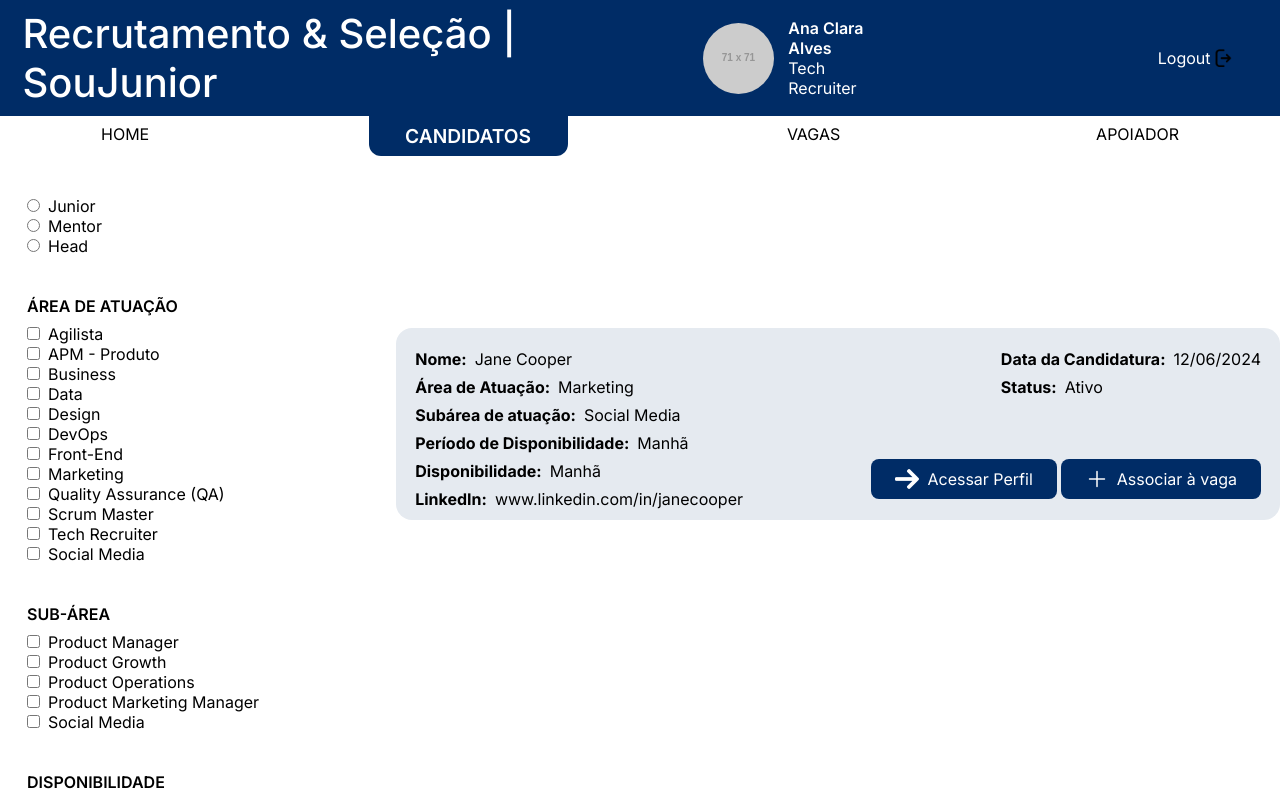
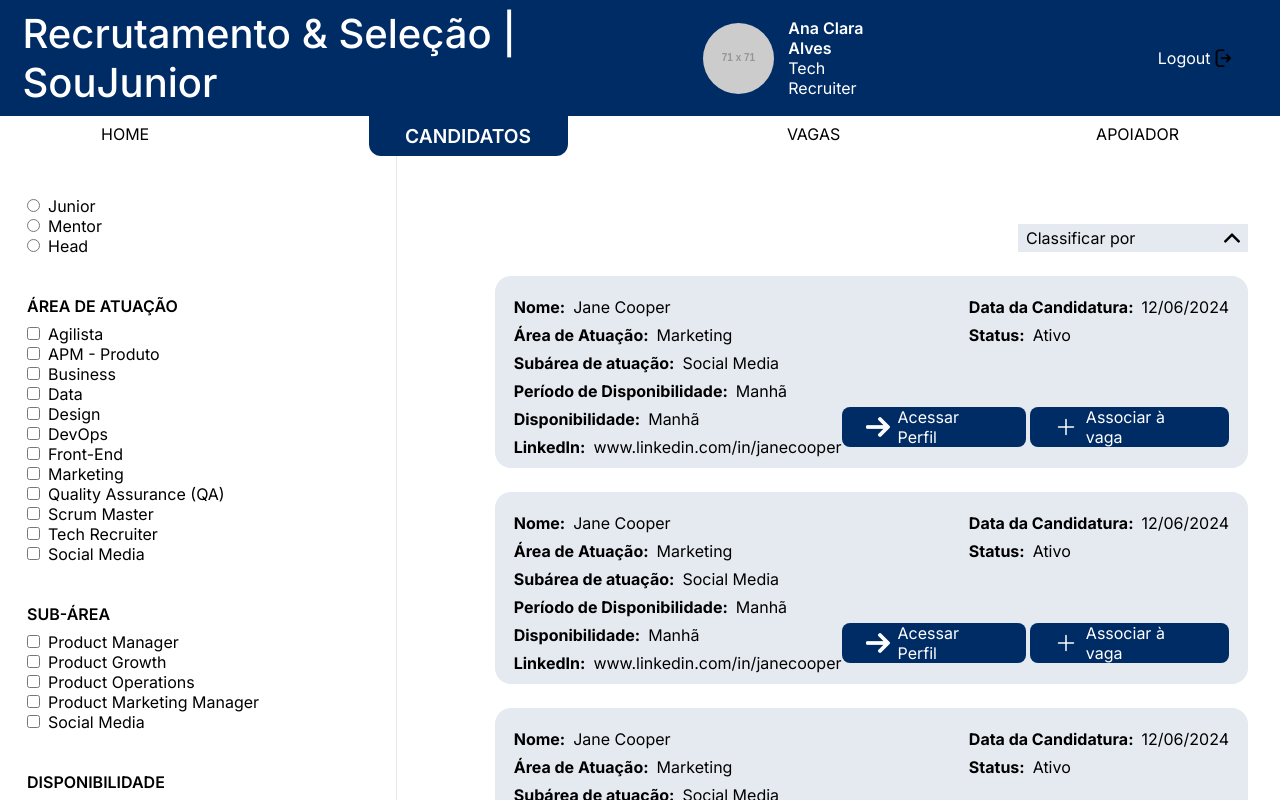
Before and after one commit to BarbasPedro/soujunior_backoffice, a Vue app in the folder backoffice-rh/: page / in a window 1280 px wide. Shown: the top 800 px of the page. Built offline with nearby package versions, Linux system fonts and the light colour scheme.

Commit message:
Add componentes e scripts

```diff
--- a/backoffice-rh/src/App.vue
+++ b/backoffice-rh/src/App.vue
@@ -1,7 +1,21 @@
 <script setup lang="ts">
+import { computed, ref } from "vue";
 import Aside from "./components/Aside.vue";
 import Card from "./components/Card.vue";
 import Header from "./components/Header.vue";
+
+// Define o estado reativo
+const isArrowUp = ref(true);
+
+// Computa dinamicamente o caminho da seta
+const arrowSrc = computed(() =>
+  isArrowUp.value ? "../public/seta-cima.png" : "../public/seta-baixo.png"
+);
+
+// Alterna entre seta para cima e para baixo
+function toggleArrow() {
+  isArrowUp.value = !isArrowUp.value;
+}
 </script>
 
 <template>
@@ -10,6 +24,20 @@
     <div class="main">
       <Aside />
       <div class="cards">
+        <div class="order">
+          <div class="orderSelect">
+            <div class="selectPlaceholder" @click="toggleArrow">
+              <p>Classificar por</p>
+              <img :src="arrowSrc" alt="Seta" />
+            </div>
+            <div class="orderOptions" >
+              <p :class="{ visible: !isArrowUp }">Mais Antigas para Recentes</p>
+              <p :class="{ visible: !isArrowUp }">Mais Recentes para Antigas</p>
+            </div>
+          </div>
+        </div>
+        <Card />
+        <Card />
         <Card />
       </div>
     </div>
@@ -19,10 +47,58 @@
 <style scoped>
 .main {
   display: flex;
-}
+  .order {
+    display: flex;
+    flex-direction: row-reverse;
+  }
+  .orderSelect {
+    margin: 68px 0px 24px 0px;
+    max-width: 230px;
+    width: 100%;
+    cursor: pointer;
 
-.cards {
-  padding-top: 172px;
-  width: 100%;
+    .selectPlaceholder {
+      padding: 4px 8px;
+      display: flex;
+      justify-content: space-between;
+      align-items: center;
+      background-color: var(--secondary-color);
+      width: 100%;
+
+      img {
+        height: fit-content;
+        max-width: 16px;
+        width: 100%;
+      }
+    }
+
+    .orderOptions {
+
+      p {
+        display: none; /* Invisível inicialmente */
+        opacity: 0;
+        transition: opacity 0.3s ease-in-out;
+        padding-left: 4.5px;
+
+        &.visible {
+          display: block;
+          opacity: 1;
+        }
+        &:hover{
+          background-color: var(--primary-color);
+          color: var(--secondary-text-color);
+          transition: .1s;
+        }
+
+      }
+    }
+  }
+
+  .cards {
+    padding-right: 32px;
+    padding-left: 97.5px;
+    width: 100%;
+    border-left: 1px solid var(--secondary-color);
+  }
 }
 </style>
```
